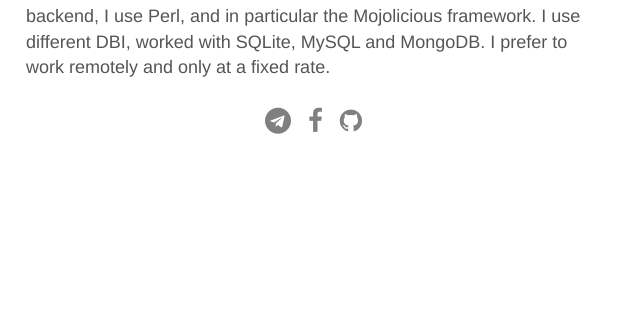
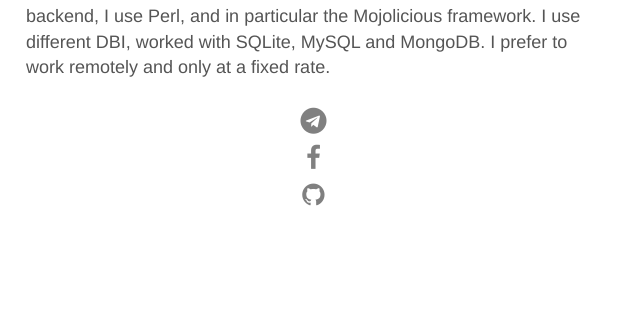
Before and after one commit to MarlikAlmighty/marlikalmighty.github.io, a plain HTML site: page index.html in a window 1280 px wide. Shown: the part 3027-3338 px from the top of the page, 639-1280 px from the left. Drawn offline with Linux system fonts and the light colour scheme.

Commit message:
Deleted Cache-Control

```diff
--- a/index.html
+++ b/index.html
@@ -5,7 +5,6 @@
     <title>Marlik Almighty</title>
     <meta http-equiv="X-UA-Compatible" content="IE=edge">
     <meta name="viewport" content="width=device-width, initial-scale=1">
-    <meta http-equiv="Cache-Control" content="max-age=600, must-revalidate">
     <meta name="keywords" content="Адаптивные, кроссбраузерные, сайты">
     <link rel="shortcut icon" href="favicon.ico">
     <link rel="apple-touch-icon-precomposed" href="apple-touch-icon.png">
@@ -190,12 +189,12 @@
                     Mojolicious framework. I use different DBI, worked with SQLite, MySQL and MongoDB.
                     I prefer to work remotely and only at a fixed rate.</p>
                 <ul class="social-icon">
-                    <a href="https://t.me/MarlikAlmighty/" target="_blank"><i class="fa fa-telegram"
-                                                                              aria-hidden="true"></i></a>
-                    <a href="https://www.facebook.com/MarlikAlmighty/" target="_blank"><i class="fa fa-facebook"
-                                                                                          aria-hidden="true"></i></a>
-                    <a href="https://github.com/MarlikAlmighty/" target="_blank"><i class="fa fa-github"
-                                                                                    aria-hidden="true"></i></a>
+                    <li><a href="https://t.me/MarlikAlmighty/" target="_blank"><i class="fa fa-telegram"
+                                                                                  aria-hidden="true"></i></a></li>
+                    <li><a href="https://www.facebook.com/MarlikAlmighty/" target="_blank"><i class="fa fa-facebook"
+                                                                                              aria-hidden="true"></i></a></li>
+                    <li><a href="https://github.com/MarlikAlmighty/" target="_blank"><i class="fa fa-github"
+                                                                                        aria-hidden="true"></i></a></li>
                 </ul>
             </div>
         </div>
```
